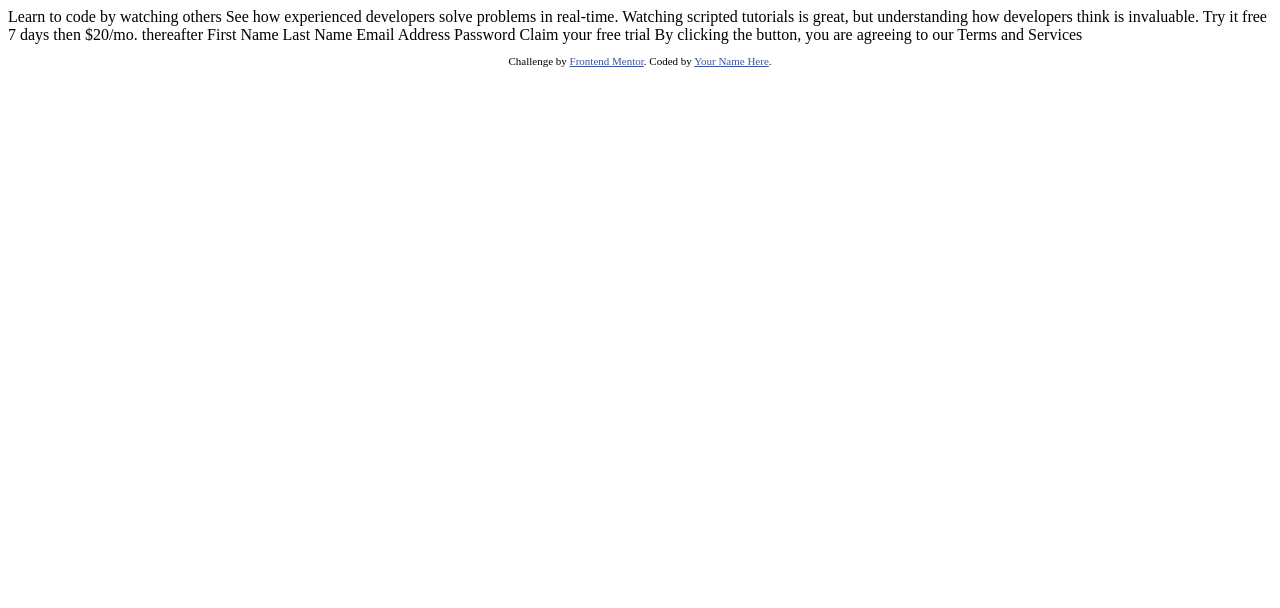
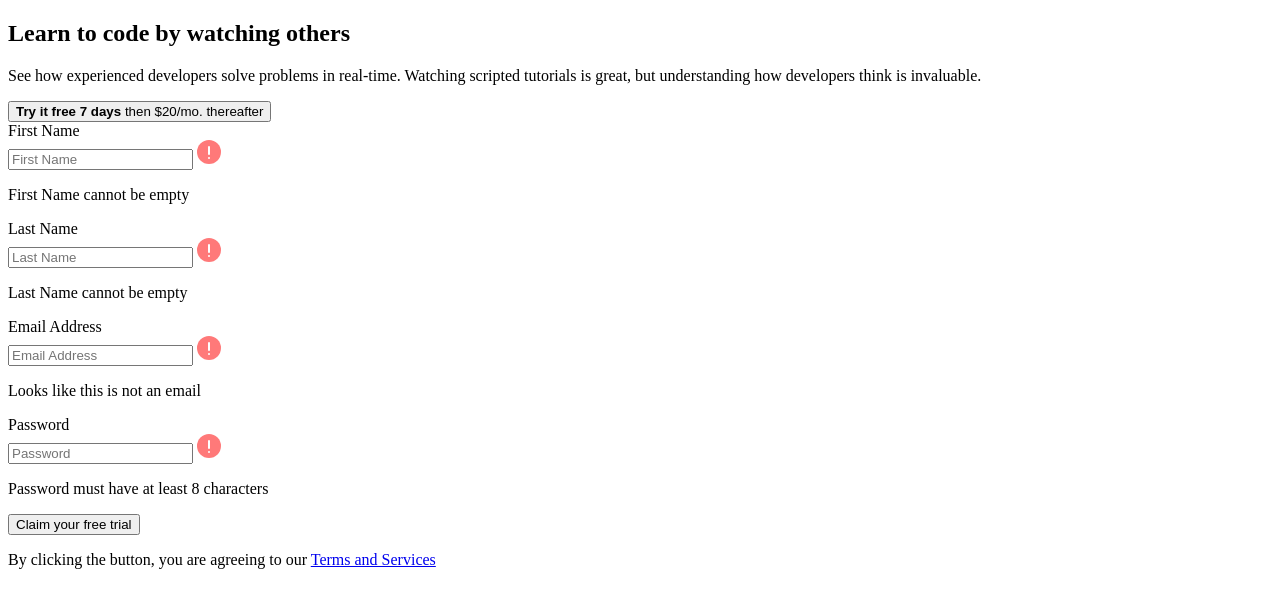
Before and after one commit to logic-fabric/intro-component-with-signup-form, a plain HTML site: page index.html in a window 1280 px wide. Drawn offline with Linux system fonts and the light colour scheme.

Commit message:
feat (*): HTML structure

```diff
--- a/index.html
+++ b/index.html
@@ -1,42 +1,125 @@
 <!DOCTYPE html>
+
 <html lang="en">
-<head>
-  <meta charset="UTF-8">
-  <meta name="viewport" content="width=device-width, initial-scale=1.0"> <!-- displays site properly based on user's device -->
+  <head>
+    <meta charset="UTF-8" />
+    <title>Frontend Mentor | Intro component with sign up form</title>
 
-  <link rel="icon" type="image/png" sizes="32x32" href="./images/favicon-32x32.png">
+    <meta
+      name="description"
+      content="A Frontend Mentor challenge for newbie dev"
+    />
+    <meta name="author" content="Lowic Mangin" />
 
-  <title>Frontend Mentor | Intro component with sign up form</title>
+    <meta name="viewport" content="width=device-width, initial-scale=1.0" />
 
-  <!-- Feel free to remove these styles or customise in your own stylesheet 👍 -->
-  <style>
-    .attribution { font-size: 11px; text-align: center; }
-    .attribution a { color: hsl(228, 45%, 44%); }
-  </style>
-</head>
-<body>
+    <!-- Favicon: -->
+    <link
+      rel="icon"
+      type="image/png"
+      sizes="32x32"
+      href="./images/favicon-32x32.png"
+    />
 
-  Learn to code by watching others
+    <!-- Fonts and icons: -->
 
-  See how experienced developers solve problems in real-time. Watching scripted tutorials is great,
-  but understanding how developers think is invaluable.
+    <!-- Custom CSS: -->
 
-  Try it free 7 days then $20/mo. thereafter
+    <!-- Custom JS: -->
+  </head>
 
-  First Name
-  Last Name
-  Email Address
-  Password
+  <body>
+    <main>
+      <section>
+        <h1>Learn to code by watching others</h1>
 
-  Claim your free trial
+        <p>
+          See how experienced developers solve problems in real-time. Watching
+          scripted tutorials is great, but understanding how developers think is
+          invaluable.
+        </p>
+      </section>
 
-  By clicking the button, you are agreeing to our Terms and Services
+      <section>
+        <button type="button">
+          <strong>Try it free 7 days</strong> then $20/mo. thereafter
+        </button>
 
-  <footer>
-    <p class="attribution">
-      Challenge by <a href="https://www.frontendmentor.io?ref=challenge" target="_blank">Frontend Mentor</a>.
-      Coded by <a href="#">Your Name Here</a>.
-    </p>
-  </footer>
-</body>
+        <form>
+          <label for="first-name">First Name</label>
+          <div>
+            <input
+              id="first-name"
+              type="text"
+              placeholder="First Name"
+              min="1"
+            />
+
+            <svg width="24" height="24" xmlns="http://www.w3.org/2000/svg">
+              <g fill="none" fill-rule="evenodd">
+                <circle fill="#FF7979" cx="12" cy="12" r="12" />
+                <rect fill="#FFF" x="11" y="6" width="2" height="9" rx="1" />
+                <rect fill="#FFF" x="11" y="17" width="2" height="2" rx="1" />
+              </g>
+            </svg>
+          </div>
+          <p>First Name cannot be empty</p>
+
+          <label for="last-name">Last Name</label>
+          <div>
+            <input id="last-name" type="text" placeholder="Last Name" min="1" />
+
+            <svg width="24" height="24" xmlns="http://www.w3.org/2000/svg">
+              <g fill="none" fill-rule="evenodd">
+                <circle fill="#FF7979" cx="12" cy="12" r="12" />
+                <rect fill="#FFF" x="11" y="6" width="2" height="9" rx="1" />
+                <rect fill="#FFF" x="11" y="17" width="2" height="2" rx="1" />
+              </g>
+            </svg>
+          </div>
+          <p>Last Name cannot be empty</p>
+
+          <label for="email">Email Address</label>
+          <div>
+            <input id="email" type="email" placeholder="Email Address" />
+
+            <svg width="24" height="24" xmlns="http://www.w3.org/2000/svg">
+              <g fill="none" fill-rule="evenodd">
+                <circle fill="#FF7979" cx="12" cy="12" r="12" />
+                <rect fill="#FFF" x="11" y="6" width="2" height="9" rx="1" />
+                <rect fill="#FFF" x="11" y="17" width="2" height="2" rx="1" />
+              </g>
+            </svg>
+          </div>
+          <p>Looks like this is not an email</p>
+
+          <label for="password">Password</label>
+          <div>
+            <input
+              id="password"
+              type="password"
+              placeholder="Password"
+              min="8"
+            />
+
+            <svg width="24" height="24" xmlns="http://www.w3.org/2000/svg">
+              <g fill="none" fill-rule="evenodd">
+                <circle fill="#FF7979" cx="12" cy="12" r="12" />
+                <rect fill="#FFF" x="11" y="6" width="2" height="9" rx="1" />
+                <rect fill="#FFF" x="11" y="17" width="2" height="2" rx="1" />
+              </g>
+            </svg>
+          </div>
+          <p>Password must have at least 8 characters</p>
+
+          <button type="submit">Claim your free trial</button>
+
+          <p>
+            By clicking the button, you are agreeing to our
+            <a href="#">Terms and Services</a>
+          </p>
+        </form>
+      </section>
+    </main>
+  </body>
 </html>
```
